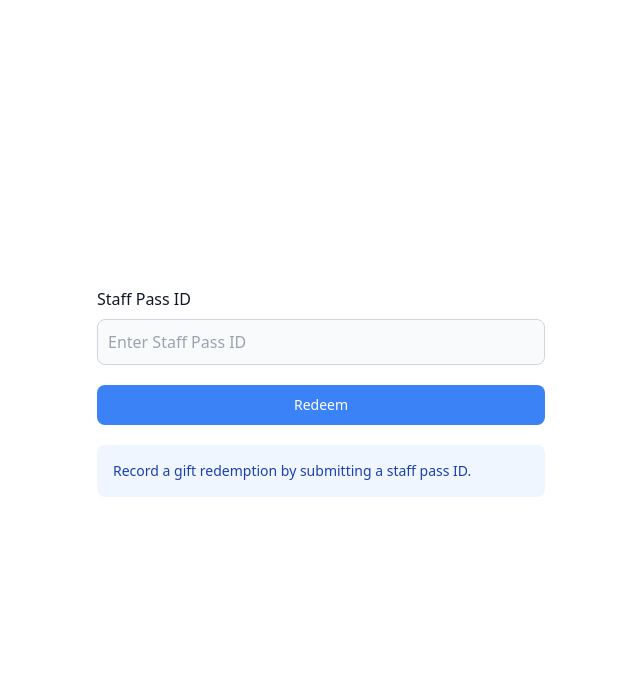
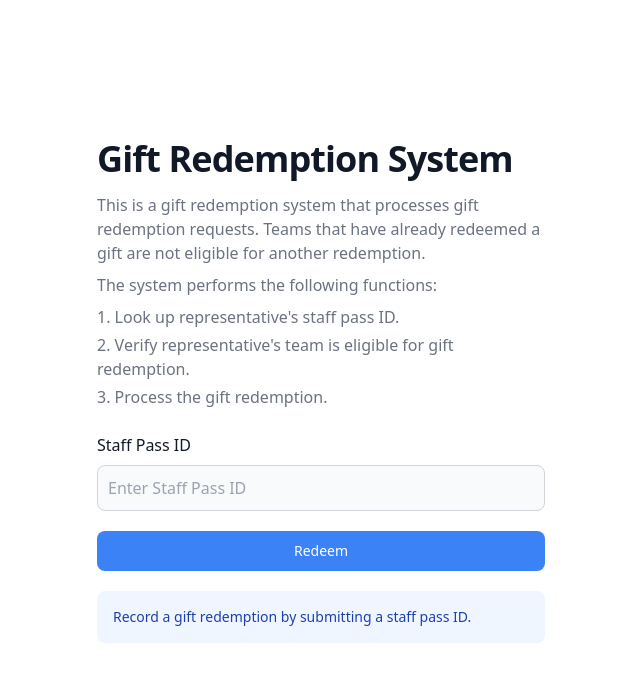
Before and after one commit to ackselz/gift-distribution-system, a website: page src/views/index.html in a window 1280 px wide. Shown: the whole page, without its empty margins (319-959 px from the left). Drawn offline with nearby package versions, Linux system fonts and the light colour scheme.

Commit message:
feat(frontend): add description

```diff
--- a/src/views/index.html
+++ b/src/views/index.html
@@ -12,6 +12,24 @@
 
   <body class="h-dvh grid place-items-center">
     <div class="container max-w-md">
+      <h1
+        class="mb-4 text-4xl font-extrabold leading-none tracking-tight text-gray-900"
+      >
+        Gift Redemption System
+      </h1>
+      <div class="mb-6 text-md text-gray-500 space-y-2">
+        <p class="">
+          This is a gift redemption system that processes gift redemption
+          requests. Teams that have already redeemed a gift are not eligible for
+          another redemption.
+        </p>
+        <p class="">The system performs the following functions:</p>
+        <ol class="space-y-1 list-decimal list-inside">
+          <li>Look up representative's staff pass ID.</li>
+          <li>Verify representative's team is eligible for gift redemption.</li>
+          <li>Process the gift redemption.</li>
+        </ol>
+      </div>
       <div class="mb-5">
         <label for="staff_pass_id" class="block mb-2 font-medium text-gray-900"
           >Staff Pass ID</label
```
